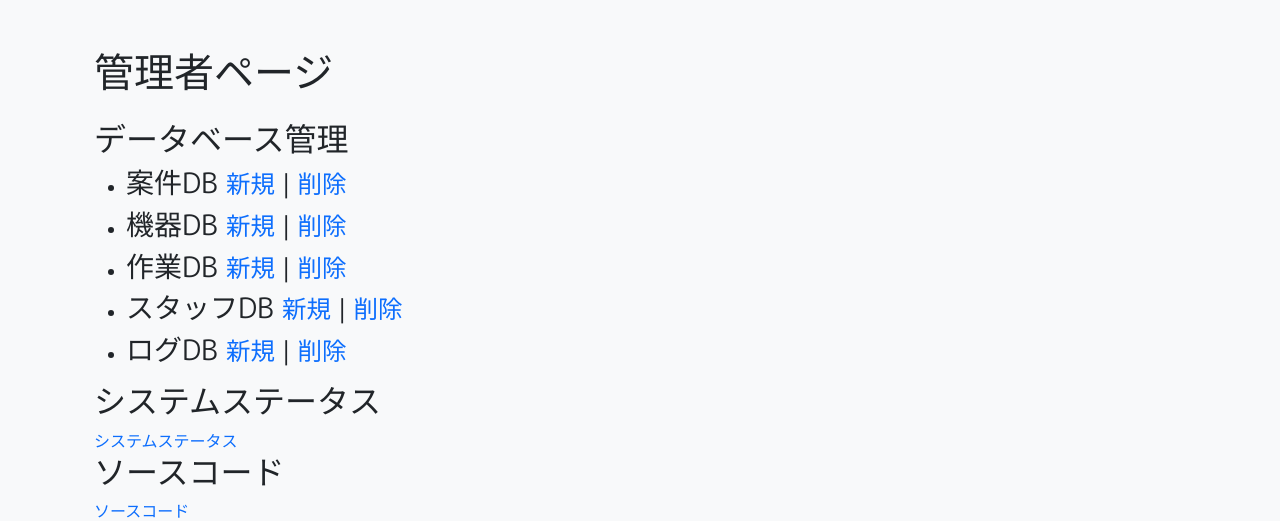
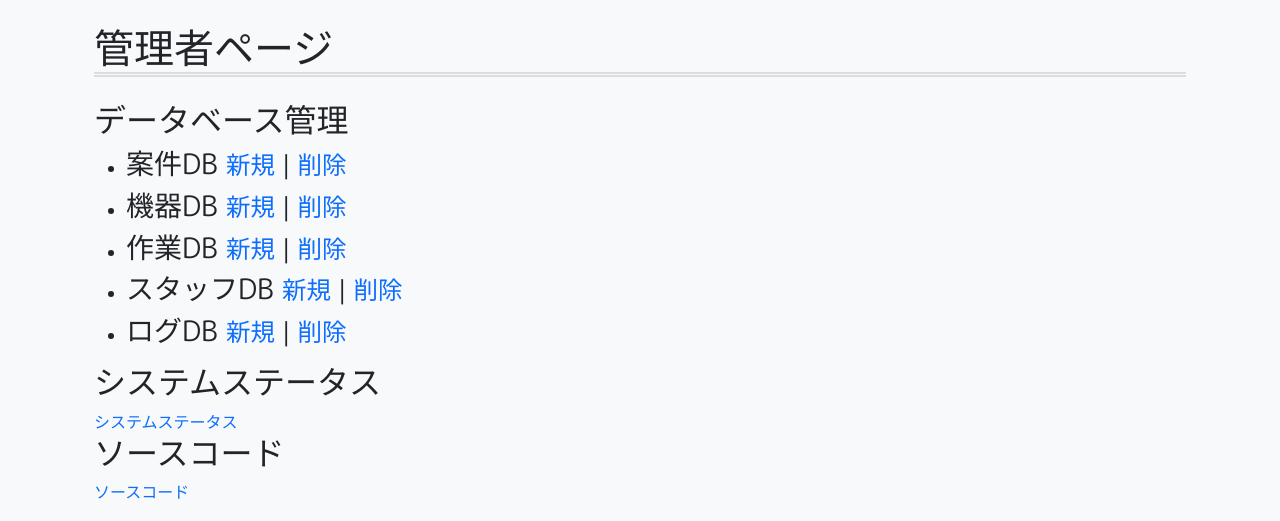
Before and after one commit to desertsowl/dsheet012, a Node server app: page /admin in a window 1280 px wide. Shown: the part 50-571 px from the top of the page. Run offline with Node 20, Linux system fonts and the light colour scheme; some libraries are stand-ins or nearby versions.

Commit message:
監督者ページ改修4

```diff
--- a/views/admin.ejs
+++ b/views/admin.ejs
@@ -1,5 +1,5 @@
 <div class="container">
-    <h1 class="mt-5">管理者ページ</h1>
+    <h1 class="headline">管理者ページ</h1>
 
     <div class="mt-4">
         <h2>データベース管理</h2>
--- a/views/info.ejs
+++ b/views/info.ejs
@@ -1,5 +1,5 @@
 <div class="container">
-<h1 style="border-bottom:1px solid #ddd"><i class="bi bi-briefcase me-2" style="color: #3399cc;"></i>案件資料</h1>
+<h1 class="headline"><i class="bi bi-briefcase me-2" style="color: #3399cc;"></i>案件資料</h1>
     <h2 class="mt-4">
         <i class="bi bi-card-text me-2" style="color: #3399cc;"></i>
         案件情報
--- a/views/layouts/head.ejs
+++ b/views/layouts/head.ejs
@@ -69,5 +69,6 @@
         #drawerMenu .nav-link:active {
             background-color: #3399cc; /* 少し明るく、低彩度の色に変更 */
         }
+	.headline { border-bottom:5px double #ddd;}
     </style>
 </head>
--- a/views/login.ejs
+++ b/views/login.ejs
@@ -1,5 +1,5 @@
 <div class="container">
-    <h1 class="mt-5 d-flex align-items-center">
+    <h1 class="mt-5 d-flex align-items-center headline">
         <i class="bi bi-person-circle me-2" style="color: #3399cc;"></i> <!-- アイコンを追加 -->
         ログイン
     </h1>
--- a/views/manager.ejs
+++ b/views/manager.ejs
@@ -1,6 +1,6 @@
 <div class="container">
 
-    <h1 class="d-flex align-items-center">
+    <h1 class="d-flex align-items-center headline">
         <i class="bi bi-briefcase me-2" style="color: #3399cc;"></i>
         案件一覧
     </h1>
```
